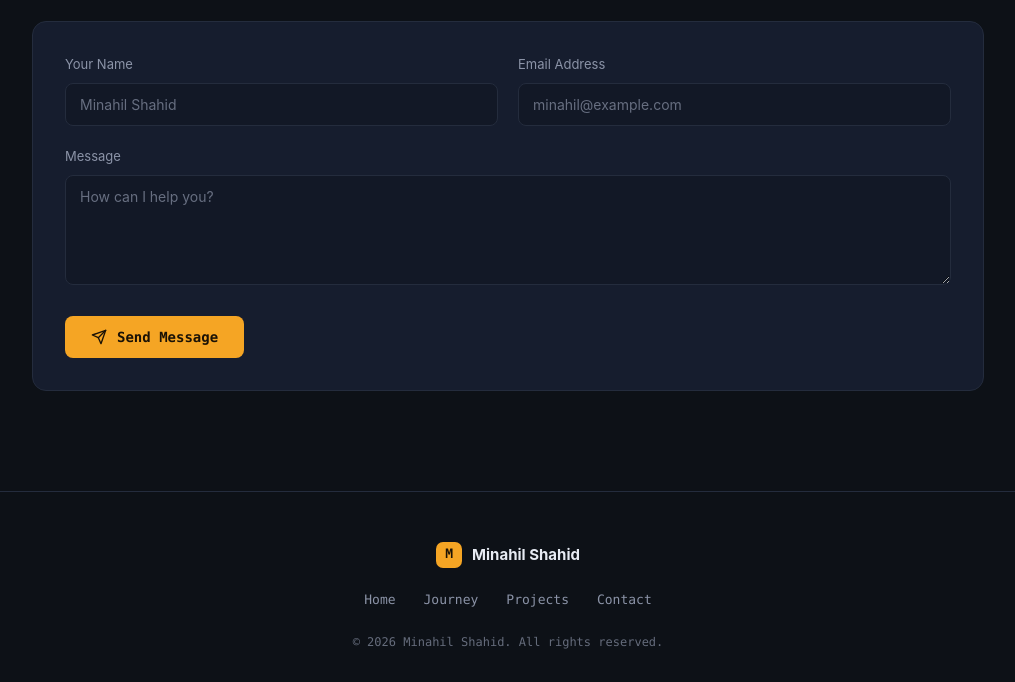
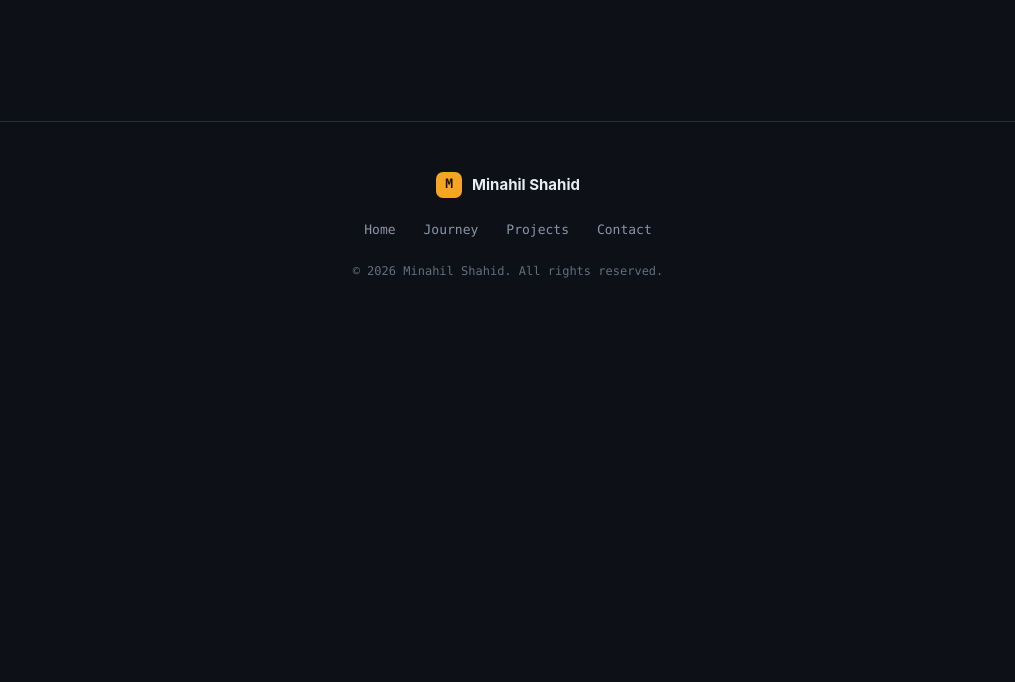
Before and after one commit to Minahil-Shahid23/My-portfolio, a plain HTML site: page index.html in a window 1280 px wide. Shown: the part 7171-7853 px from the top of the page, without its empty margins (132-1147 px from the left). After the commit the page ends 7483 px from the top, so only its background shows below. Drawn offline with Linux system fonts and the light colour scheme.

Commit message:
Update index.html

```diff
--- a/index.html
+++ b/index.html
@@ -685,7 +685,7 @@
 </a>
     </div>
 
-    <div class="contact-form-card">
+    <!-- <div class="contact-form-card">
       <div class="form-row">
         <div class="form-group">
           <label>Your Name</label>
@@ -704,7 +704,7 @@
         <svg viewBox="0 0 24 24" fill="none" stroke="currentColor" stroke-width="2" stroke-linecap="round" stroke-linejoin="round"><path d="M22 2L11 13"/><path d="M22 2l-7 20-4-9-9-4z"/></svg>
         Send Message
       </button>
-    </div>
+    </div> -->
   </div>
 </section>
 
```
